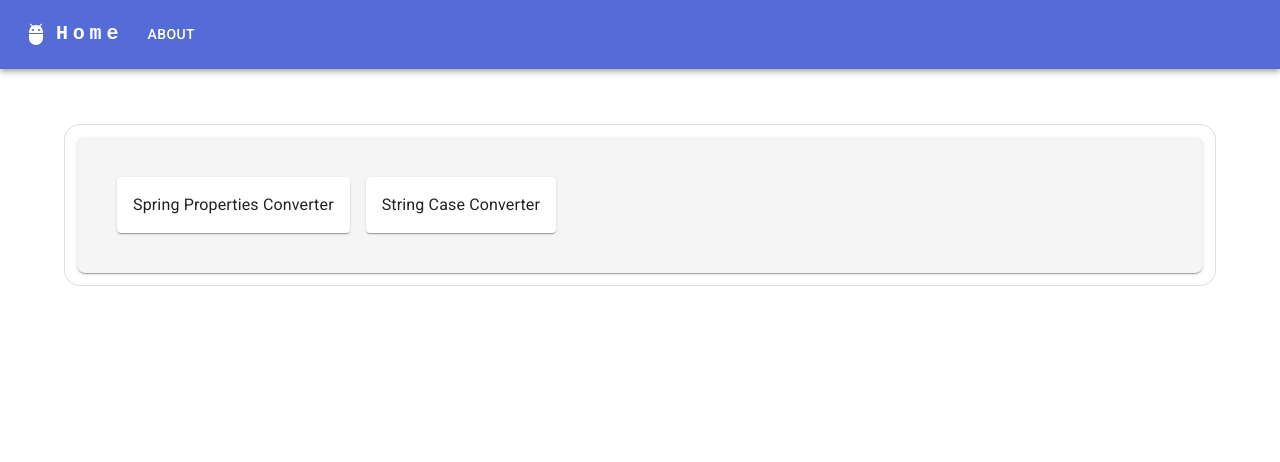
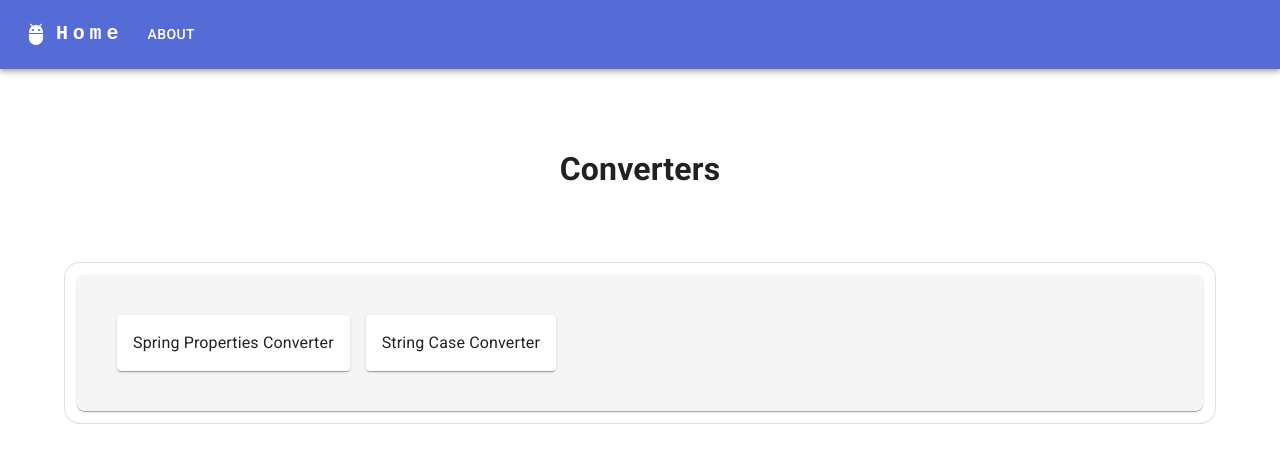
Before and after one commit to SalvatoreDiPalo/dev-helper, a React (Create React App) app: page /converters in a window 1280 px wide. Shown: the top 462 px of the page. Built offline with nearby package versions, Linux system fonts and the light colour scheme.

Commit message:
Add ComponentHeading into ComponentsContainer

```diff
--- a/src/templates/ComponentsContainer/index.js
+++ b/src/templates/ComponentsContainer/index.js
@@ -3,9 +3,12 @@ import { Card, CardActionArea, CardContent, Grid, Paper } from "@mui/material";
 import { css } from "@emotion/react";
 import React from "react";
 import theme from "../../theme";
+import ComponentHeading from "../../components/ComponentHeading";
 
 export default function ComponentsContainer({ title, components }) {
   return (
+    <>
+      <ComponentHeading title={title} />
       <Paper
         variant="outlined"
         css={css`
@@ -38,5 +41,6 @@ export default function ComponentsContainer({ title, components }) {
           </Grid>
         </Paper>
       </Paper>
+    </>
   );
 }
```
Lines whose indentation alone changed are shown as unchanged.
